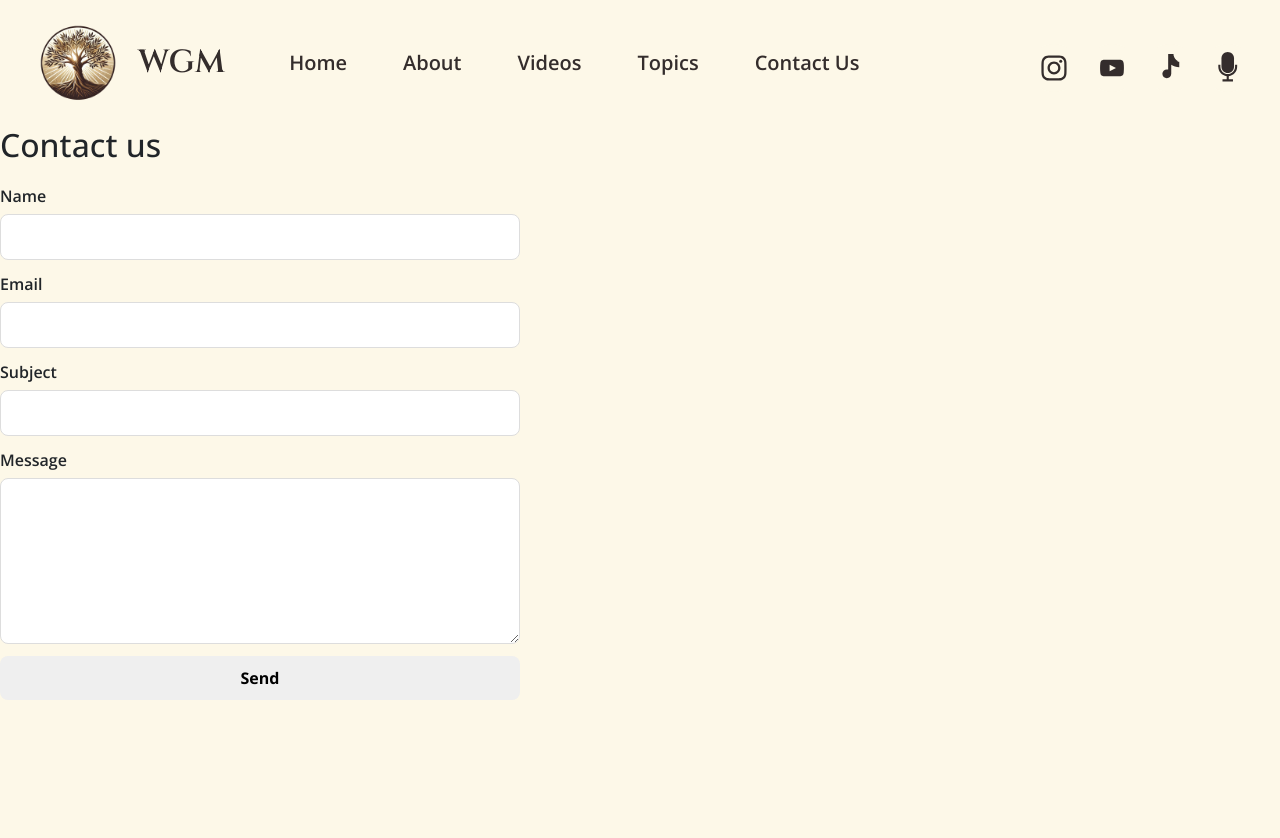
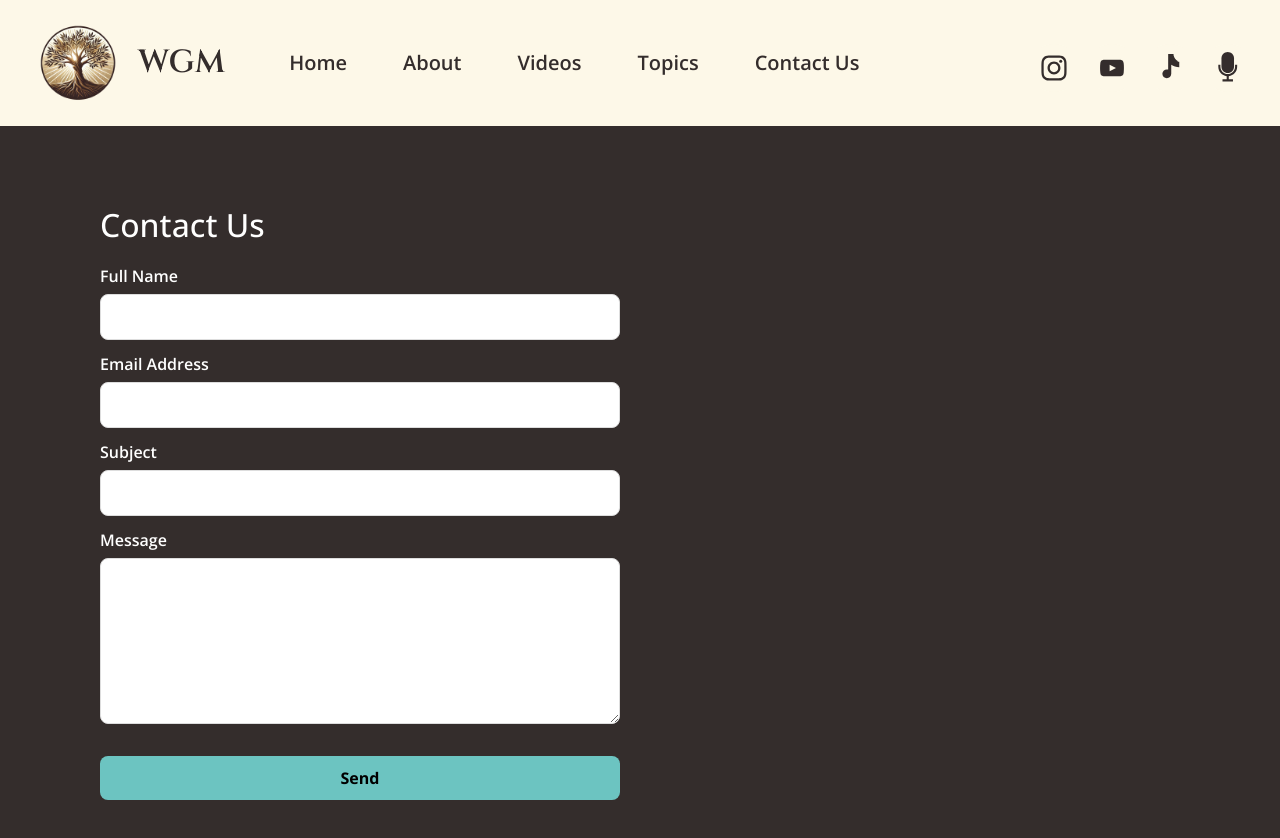
Before and after one commit to WhyGodMinistries/WGM-UI, a React (Create React App) app: page /contact in a window 1280 px wide. Shown: the top 838 px of the page. Before the commit the page ends 800 px from the top, so only its background shows below. Built offline with nearby package versions, Linux system fonts and the light colour scheme; no server answers.

Commit message:
contact form

```diff
--- a/src/components/ContactForm.jsx
+++ b/src/components/ContactForm.jsx
@@ -35,20 +35,20 @@ export default function ContactFormEmailJS() {
   }
 
   return (
-    <div>
+    <div className="contactFormContainer">
     <form ref={formRef} onSubmit={handleSubmit} className="contactForm" noValidate>
-      <h2>Contact us</h2>
+      <h2>Contact Us</h2>
 
       {/* Honeypot */}
       <input name="website" type="text" tabIndex={-1} autoComplete="off" style={{ display: "none" }} />
 
       <label>
-        Name
+        Full Name
         <input name="name" type="text" required />
       </label>
 
       <label>
-        Email
+        Email Address
         <input name="email" type="email" required />
       </label>
 
--- a/src/styles/ContactForm.css
+++ b/src/styles/ContactForm.css
@@ -1,8 +1,25 @@
-.contactForm { max-width: 520px; display: grid; gap: 12px; }
+.contactForm {
+  max-width: 520px;
+  display: grid;
+  gap: 12px;
+}
+
 .contactForm label { display: grid; gap: 6px; font-weight: 600; }
 .contactForm input, .contactForm textarea {
   padding: 10px; border: 1px solid #ddd; border-radius: 8px; font: inherit;
 }
 .contactForm button {
-  padding: 10px 14px; border: none; border-radius: 8px; font-weight: 700; cursor: pointer;
+  margin-top: 20px;
+  padding: 10px 14px;
+  border: none;
+  border-radius: 8px;
+  font-weight: 700;
+  cursor: pointer;
+  background-color: rgb(108, 196, 193);;
 }
+
+.contactFormContainer {
+  background-color: #342d2c;
+  padding: 80px 100px 150px;
+  color: white;
+}
```
